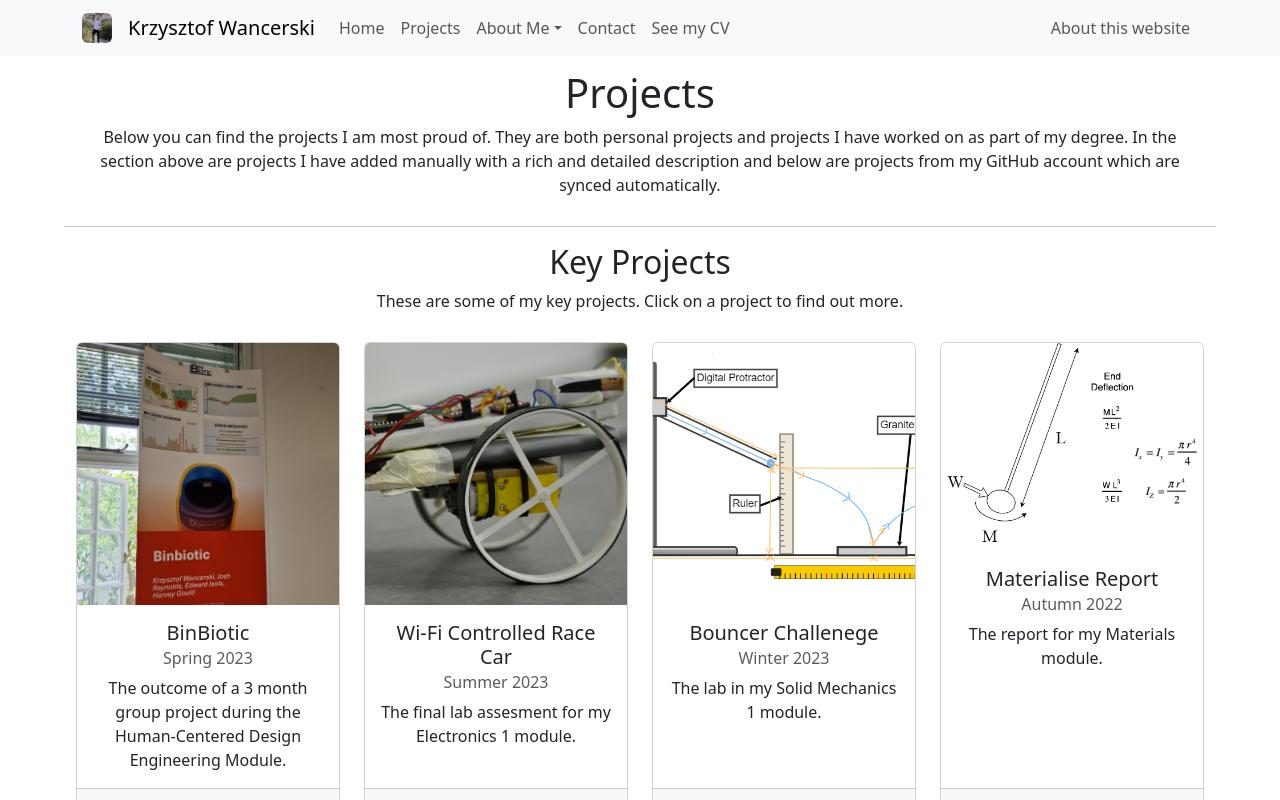
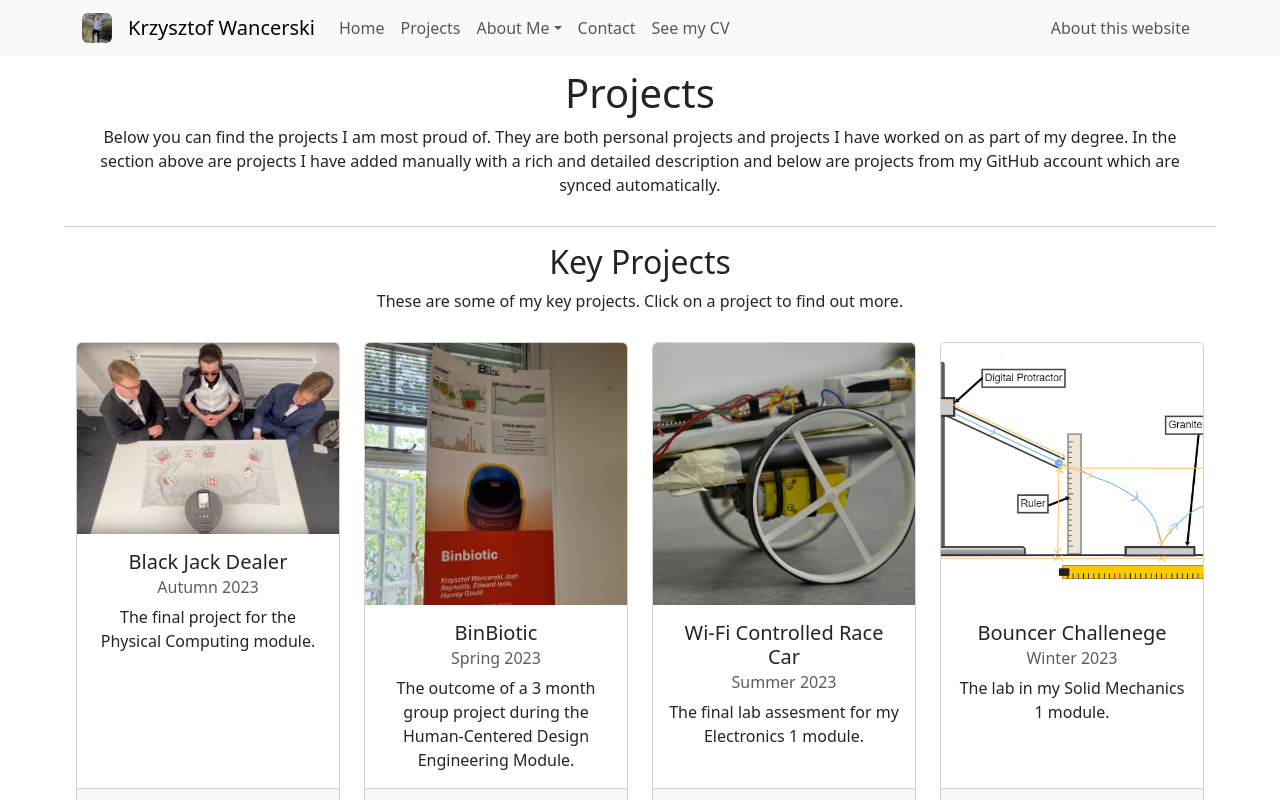
Before and after one commit to kwancer/reactWebsite, a React (Create React App) app: page /projects in a window 1280 px wide. Shown: the top 800 px of the page. Built offline with nearby package versions, Linux system fonts and the light colour scheme; no server answers.

Commit message:
changed the home page

```diff
--- a/src/App.js
+++ b/src/App.js
@@ -4,6 +4,7 @@ import Col from 'react-bootstrap/Col';
 import Container from 'react-bootstrap/Container';
 import Image from 'react-bootstrap/Image';
 import Row from 'react-bootstrap/Row';
+import Button from 'react-bootstrap/Button';
 import 'bootstrap/dist/css/bootstrap.min.css';
 
 function App() {
@@ -31,14 +32,13 @@ function App() {
         </Col>
       </Row>
       <Row className="justify-content-md-center">
-        <Col md="6">
-          <p>Welcome to my new website! I'm still working on it, so please bear with me.</p>
-          <p>This website is built using React, and is hosted on Netlify. You can find out more about it <a href='/about'>here</a>.
-          I have made a few projects, which you can find on my <a href="/projects">projects page</a>.
-          If you want to know more about me, you can find information on my <a href="/aboutme">about page</a>. It includes things like my education and work history and my skills.
-          My CV is available <a href="/cv">here</a>.
-          Lastly, if you want to get in touch, you can find my contact details <a href="/contact">here</a>.</p>
-        </Col>
+        <Button href='/projects' variant="primary" style={{ fontSize: '20px', margin: '10px', padding: '10px 20px', width: '50%' }}><b>My Portfolio</b></Button>
+      </Row>
+      <Row className="justify-content-md-center">
+        <Button href='/aboutme' variant="primary" style={{ fontSize: '20px', margin: '10px', padding: '10px 20px', width: '50%' }}><b>My Experience</b></Button>
+      </Row>
+      <Row className="justify-content-md-center">
+        <Button href='/contact' variant="primary" style={{ fontSize: '20px', margin: '10px', padding: '10px 20px', width: '50%' }}><b>Get in Touch</b></Button>
       </Row>
       </Container>
       <Footer />
--- a/src/data/projects.json
+++ b/src/data/projects.json
@@ -1,5 +1,26 @@
 
     [
+
+      {
+        "title": "Black Jack Dealer",
+        "date": "Autumn 2023",
+        "text": "The final project for the Physical Computing module.",
+        "projectText": "",
+        "links": [{
+          "src": "https://youtu.be/Sd-Dzjxv1iA?si=YkWsaMrcFzhoXL3K",
+          "desc": "1 minute video of the outcome of the project"
+        },
+        {
+          "src": "jack.pdf",
+          "desc": "The Project Portfolio."
+        }
+      ],
+        "id": 0,
+        "images": [{
+          "src": "jack.jpg",
+          "desc": "Black Jack Dealer"
+        }]
+      },
       {
         "title": "BinBiotic",
         "date": "Spring 2023",
@@ -77,4 +98,5 @@
           "desc": "Reverse Engineering"
         }]
       }
+
     ]
```
Also changed, not shown: public/jack.jpg (added), 1 other file (tests, documents, lock files or other folders).
